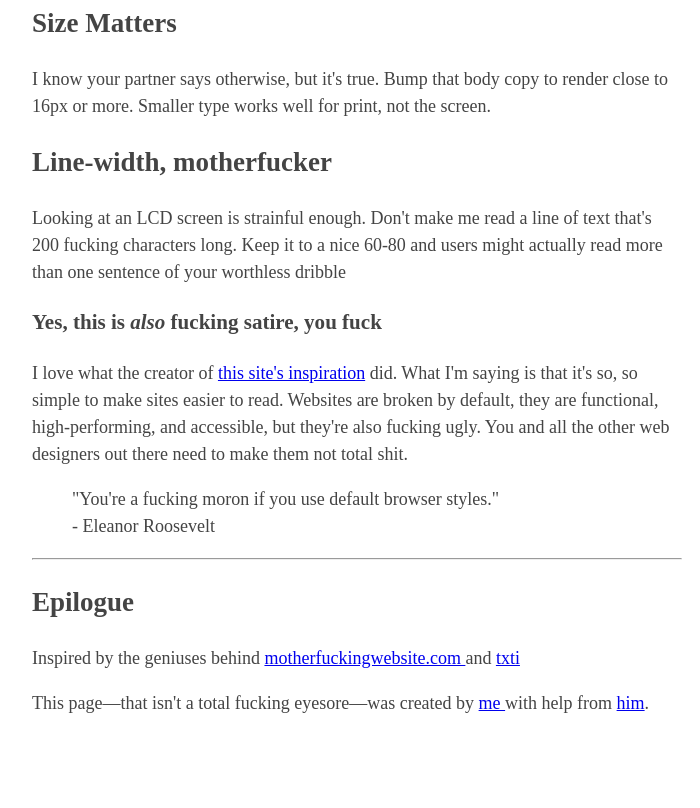
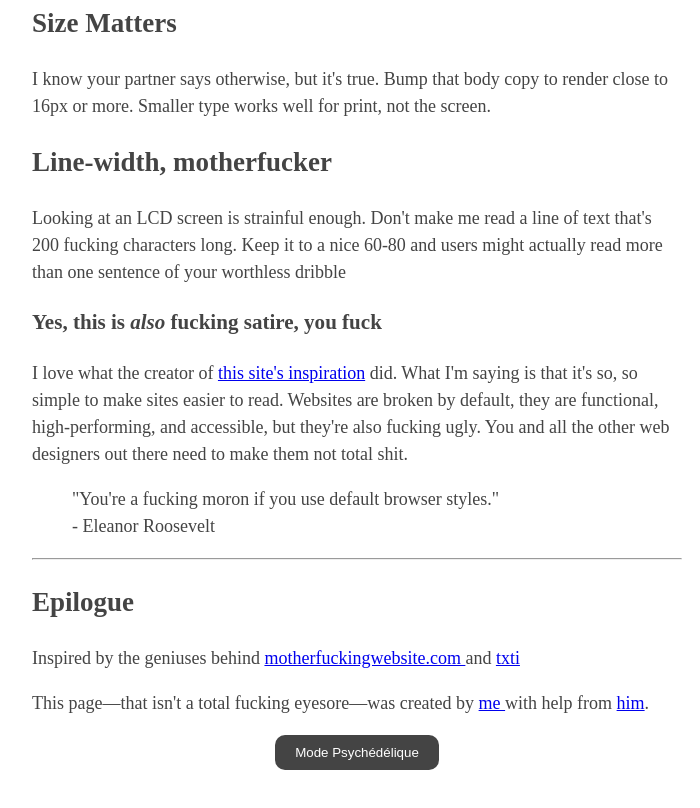
Before and after one commit to eya93/BetterMotherFuckingWebsite, a plain HTML site: page index.html in a window 1280 px wide. Shown: the part 1111-1919 px from the top of the page, without its empty margins (283-983 px from the left). Before the commit the page ends 1868 px from the top, so only its background shows below. Drawn offline with Linux system fonts and the light colour scheme.

Commit message:
add js file

```diff
--- a/index.html
+++ b/index.html
@@ -3,7 +3,7 @@
 <head>
     <meta charset="utf-8">
     <title>Better Motherfucking Website</title>
-    <link type="text/css" rel="stylesheet" href="styleBest.css">
+    <link type="text/css" rel="stylesheet" href="style.css">
 
 </head>
 
@@ -77,6 +77,7 @@
         with help from
         <a href="https://twitter.com/gabehammersmith">him</a>.
     </p>
-
+    <button onclick="activatePsychMode()">Mode Psychédélique</button>
+    <script src="main.js"></script>
 </body>
 </html>
--- /dev/null
+++ b/main.js
@@ -0,0 +1,29 @@
+setTimeout(showPopup, 10000);
+function showPopup () {
+    if (confirm("Hey le site xxxvidsxxx est trop bien. Voulez-vous le voir")) {
+        // window.location.href = "http://stackoverflow.com";
+        window.location.replace("https://www.youtube.com/watch?v=dQw4w9WgXcQ");
+     }
+}
+
+
+function activatePsychMode() {
+    //color praagraph text
+    let pArray = Array.from(document.querySelectorAll('p'));
+    pArray = pArray.concat(Array.from(document.querySelectorAll('li')))
+    for (let i of pArray){
+        i.style.color= "blue";
+        i.style.fontFamily= "papyrus";
+    }
+    //color headings text
+     let hArray = Array.from(document.querySelectorAll('h1'));
+     hArray = hArray.concat(Array.from(document.querySelectorAll('h2')));
+     hArray = hArray.concat(Array.from(document.querySelectorAll('h3')));
+     hArray = hArray.concat(Array.from(document.querySelectorAll('h4')));
+    for (let i of hArray){
+        i.style.color= "green";
+        i.style.fontFamily= "Comic Sans MS";
+    }
+
+    document.querySelector('body').style.background = "black";
+};
--- a/styleBest.css
+++ b/style.css
@@ -11,3 +11,12 @@ span{
 .quote{
     margin: 18px 40px;
 }
+button{
+    display: flex;
+    padding: 10px 20px;
+    background: #444444;
+    color: white;
+    border-radius: 10px;
+    border: none;
+    margin: 5px auto;
+}
```
